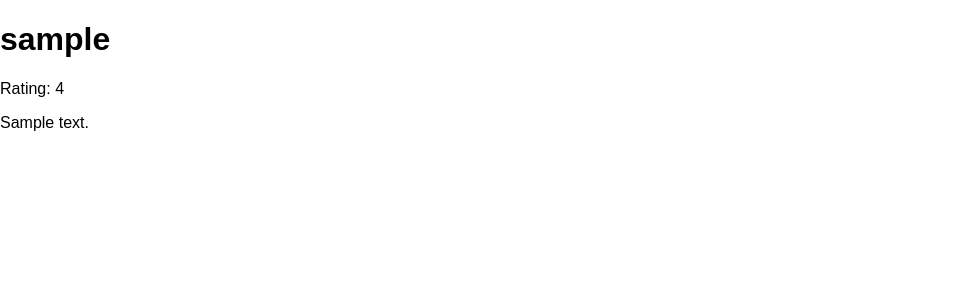
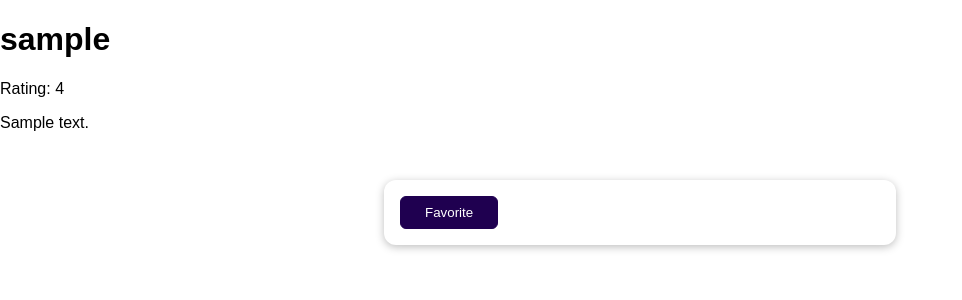
Before and after one commit to XiaoyingLu/Udemy-python-django, a Django app: page /reviews/1 in a window 1280 px wide. Shown: the top 300 px of the page, without its empty margins (0-962 px from the left). Run offline with Django 5.2, Linux system fonts and the light colour scheme; tables that the repository leaves empty hold one stand-in row (values such as "Sample post").

Commit message:
used session to store user's favorite in feedback

```diff
--- a/feedback/feedback/settings.py
+++ b/feedback/feedback/settings.py
@@ -133,3 +133,5 @@ DEFAULT_AUTO_FIELD = "django.db.models.BigAutoField"
 
 MEDIA_ROOT = BASE_DIR / "uploads"
 MEDIA_URL = "/user-media/"
+
+# SESSION_COOKIE_AGE = 120  # seconds
--- a/feedback/reviews/templates/reviews/review_detail.html
+++ b/feedback/reviews/templates/reviews/review_detail.html
@@ -6,4 +6,13 @@
     <h1>{{ review.user_name }}</h1>
     <p>Rating: {{ review.rating }}</p>
     <p>{{ review.review_text }}</p>
+    {% if is_favorite %}
+        <p>This is my favorite!</p>
+    {% else %}
+        <form action="/reviews/favorite" method="POST">
+            {% csrf_token %}
+            <input type="hidden" name="review_id" value="{{ review.id }}"/>
+            <button>Favorite</button>
+        </form>
+    {% endif %}
 {% endblock %}
--- a/feedback/reviews/urls.py
+++ b/feedback/reviews/urls.py
@@ -6,6 +6,6 @@ urlpatterns = [
     path("", views.ReviewView.as_view()),
     path("thank-you", views.ThankyouView.as_view()),
     path("reviews", views.ReviewsListView.as_view()),
+    path("reviews/favorite", views.AddFavoriteView.as_view()),
     path("reviews/<int:pk>", views.SingleReviewView.as_view()),
-
 ]
--- a/feedback/reviews/views.py
+++ b/feedback/reviews/views.py
@@ -74,3 +74,17 @@ class ReviewsListView(ListView):
 class SingleReviewView(DetailView):
     template_name = "reviews/review_detail.html"
     model = Review
+
+    def get_context_data(self, **kwargs: Any) -> dict[str, Any]:
+        context = super().get_context_data(**kwargs)
+        loaded_review = self.object
+        favorite_id = self.request.session.get("favorite_review")
+        context["is_favorite"] = favorite_id == str(loaded_review.id)
+        return context
+
+
+class AddFavoriteView(View):
+    def post(self, request):
+        review_id = request.POST["review_id"]
+        request.session["favorite_review"] = review_id
+        return HttpResponseRedirect("/reviews/" + review_id)
```
